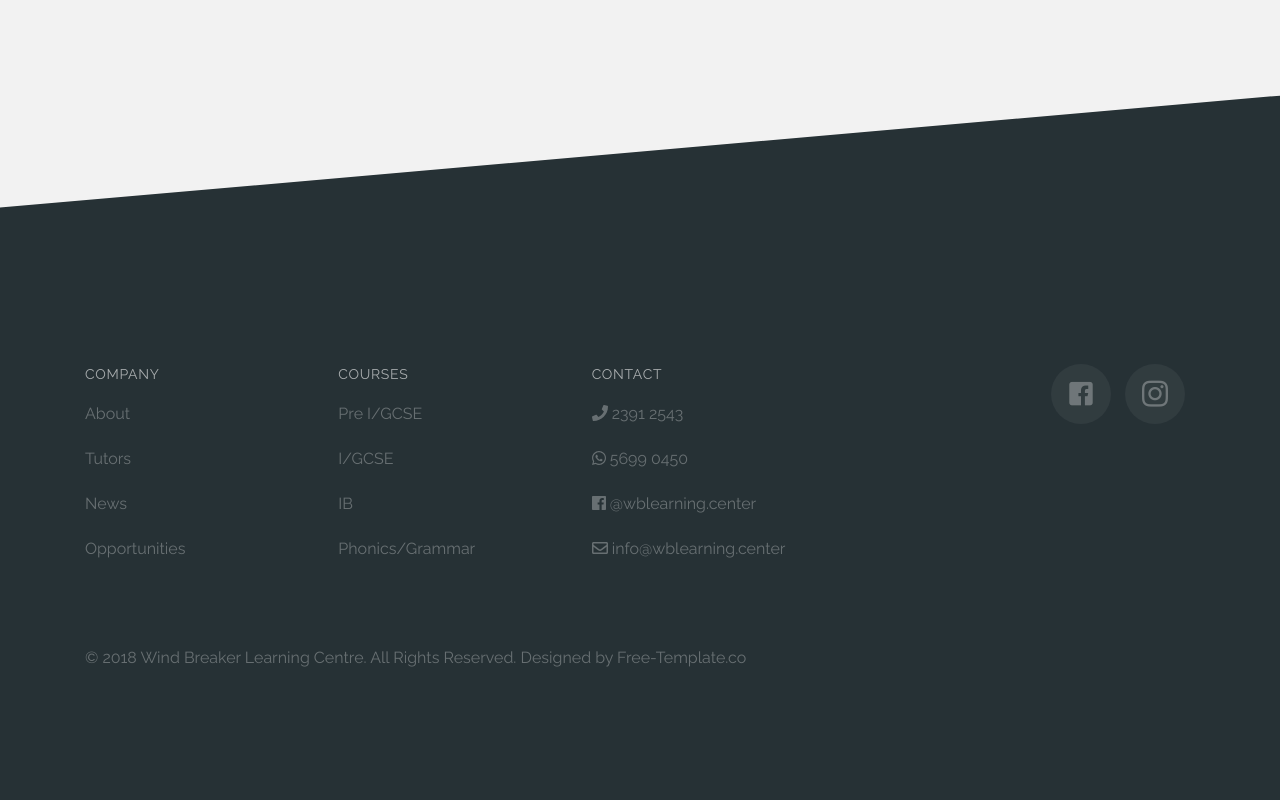
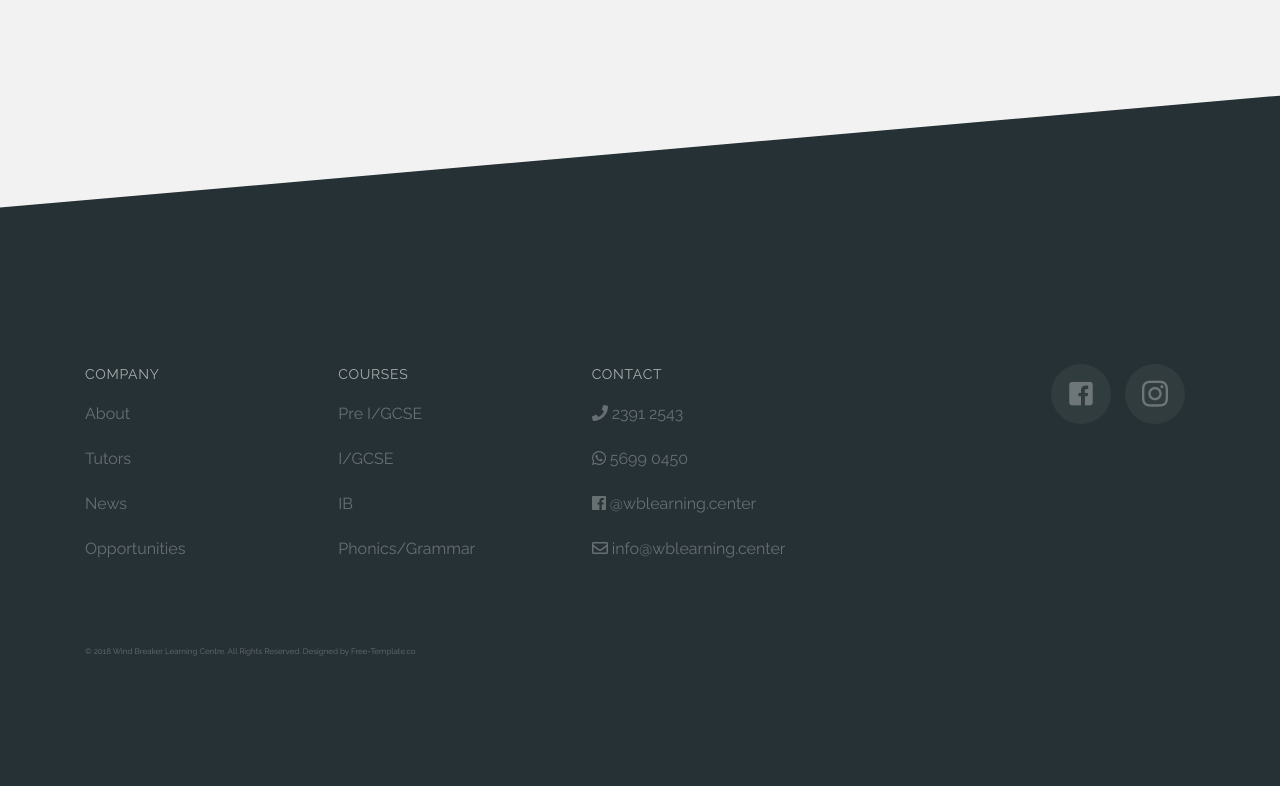
Before and after one commit to yulapshun/wblearning.center, a plain HTML site: page v2/index.html in a window 1280 px wide. Shown: the part 8710-9510 px from the top of the page. Drawn offline with Linux system fonts and the light colour scheme; some packages are replaced by stand-ins of ours; no server answers; files whose address does not match are found by name.

Commit message:
Add files via upload

```diff
--- a/v2/css/style.css
+++ b/v2/css/style.css
@@ -302,7 +302,9 @@ textarea {
   .ftco-footer .ftco-footer-widget h2 {
     font-weight: normal; }
   .ftco-footer p {
-    color: rgba(255, 255, 255, 0.3); }
+    color: rgba(255, 255, 255, 0.3);
+font-size: 0.5em;
+}
   .ftco-footer a {
     color: rgba(255, 255, 255, 0.3); }
     .ftco-footer a:hover {
```
